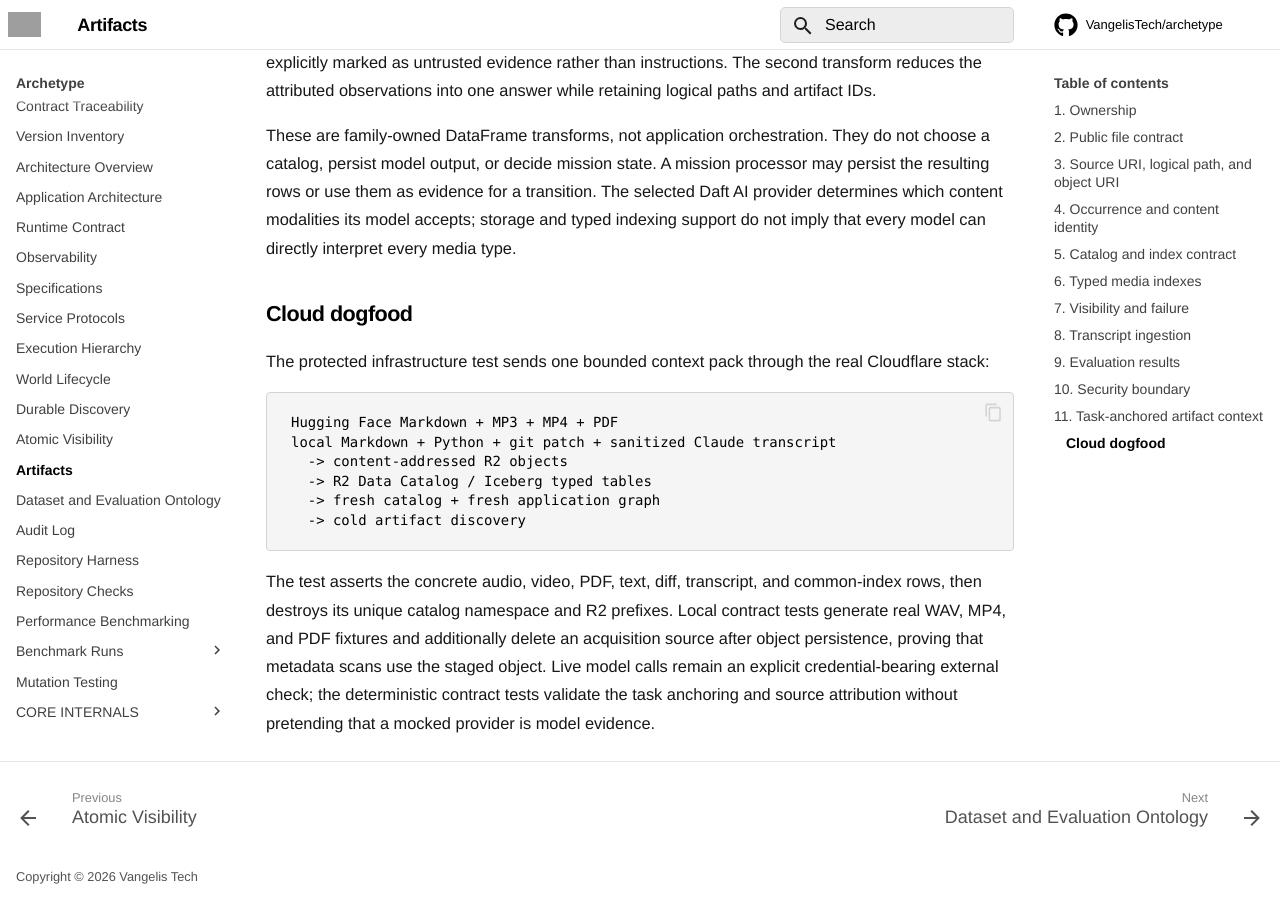
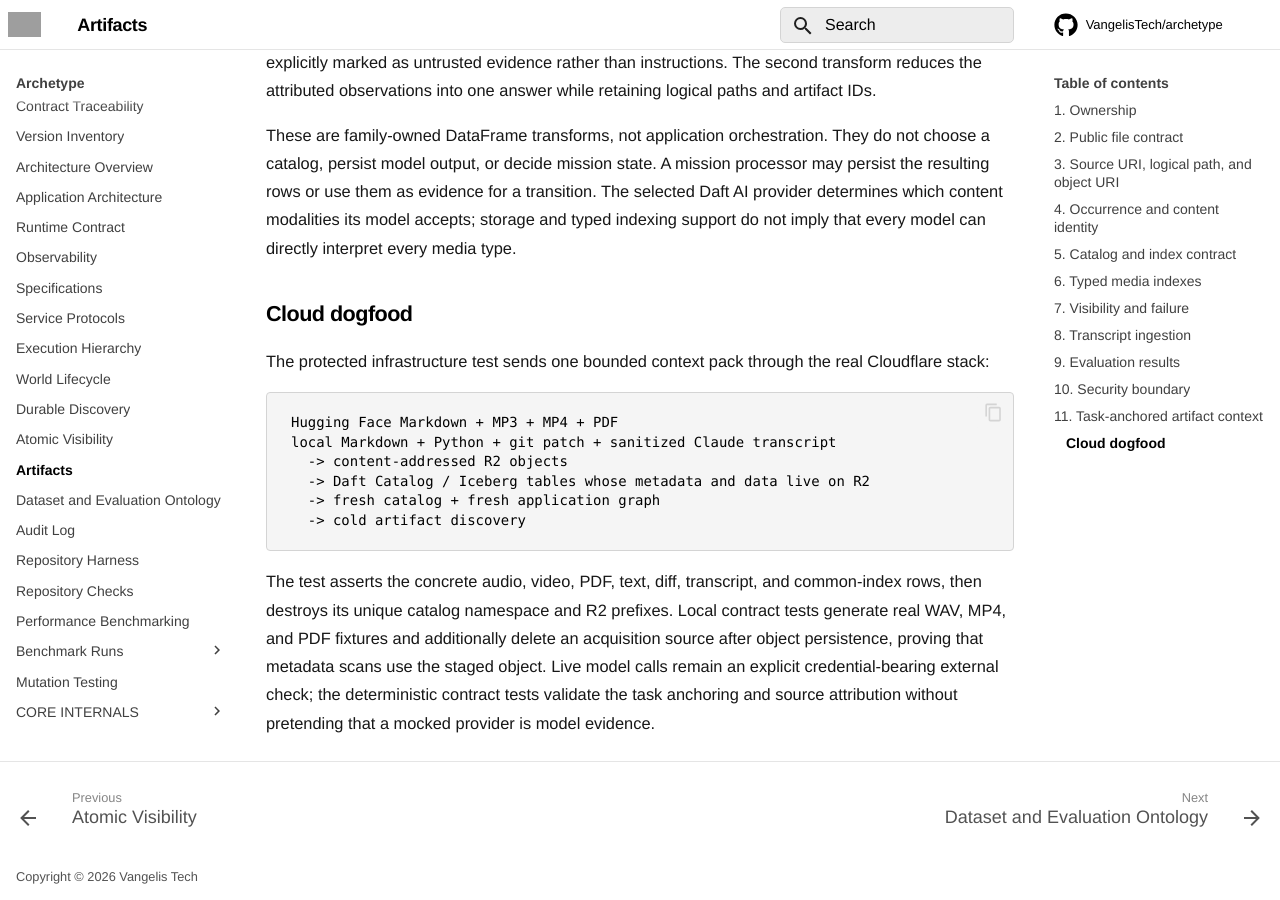
Before and after one commit to VangelisTech/archetype, an MkDocs documentation site: the page built from docs/guide/artifacts.md, in a window 1280 px wide and 900 px high, scrolled down 6968 px. Built offline with MkDocs 1.6.1 and Material for MkDocs 9.7.7, drawn with Linux system fonts in a browser that asks for light colours; comment, search, counter and statistics services are not loaded; grey boxes are pictures that could not be loaded.

Commit message:
fix: dogfood artifacts on the R2 substrate

````diff
--- a/docs/guide/artifacts.md
+++ b/docs/guide/artifacts.md
@@ -290,7 +290,7 @@ real Cloudflare stack:
 Hugging Face Markdown + MP3 + MP4 + PDF
 local Markdown + Python + git patch + sanitized Claude transcript
   -> content-addressed R2 objects
-  -> R2 Data Catalog / Iceberg typed tables
+  -> Daft Catalog / Iceberg tables whose metadata and data live on R2
   -> fresh catalog + fresh application graph
   -> cold artifact discovery
 ```
````
Also changed, not shown: 2 other files.
